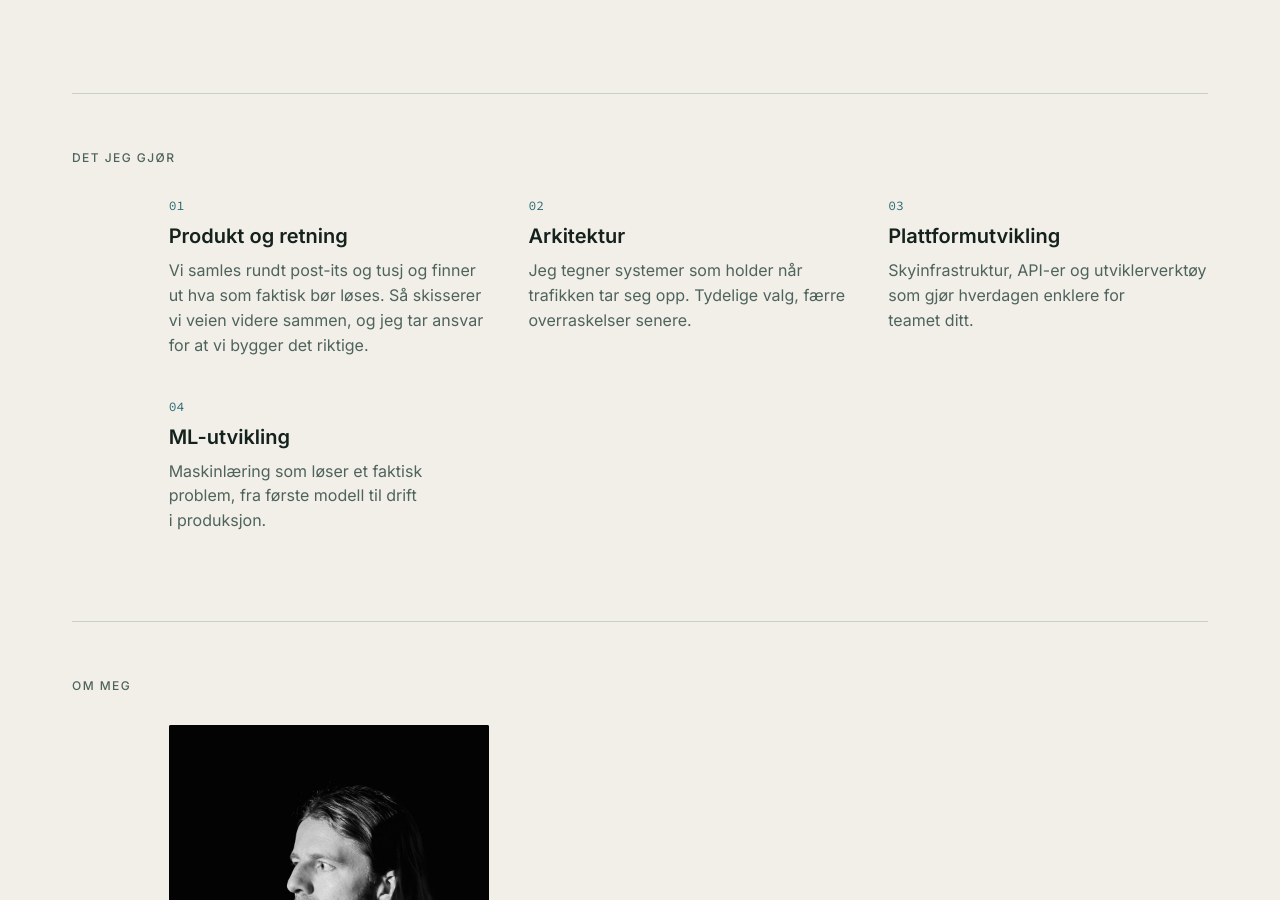
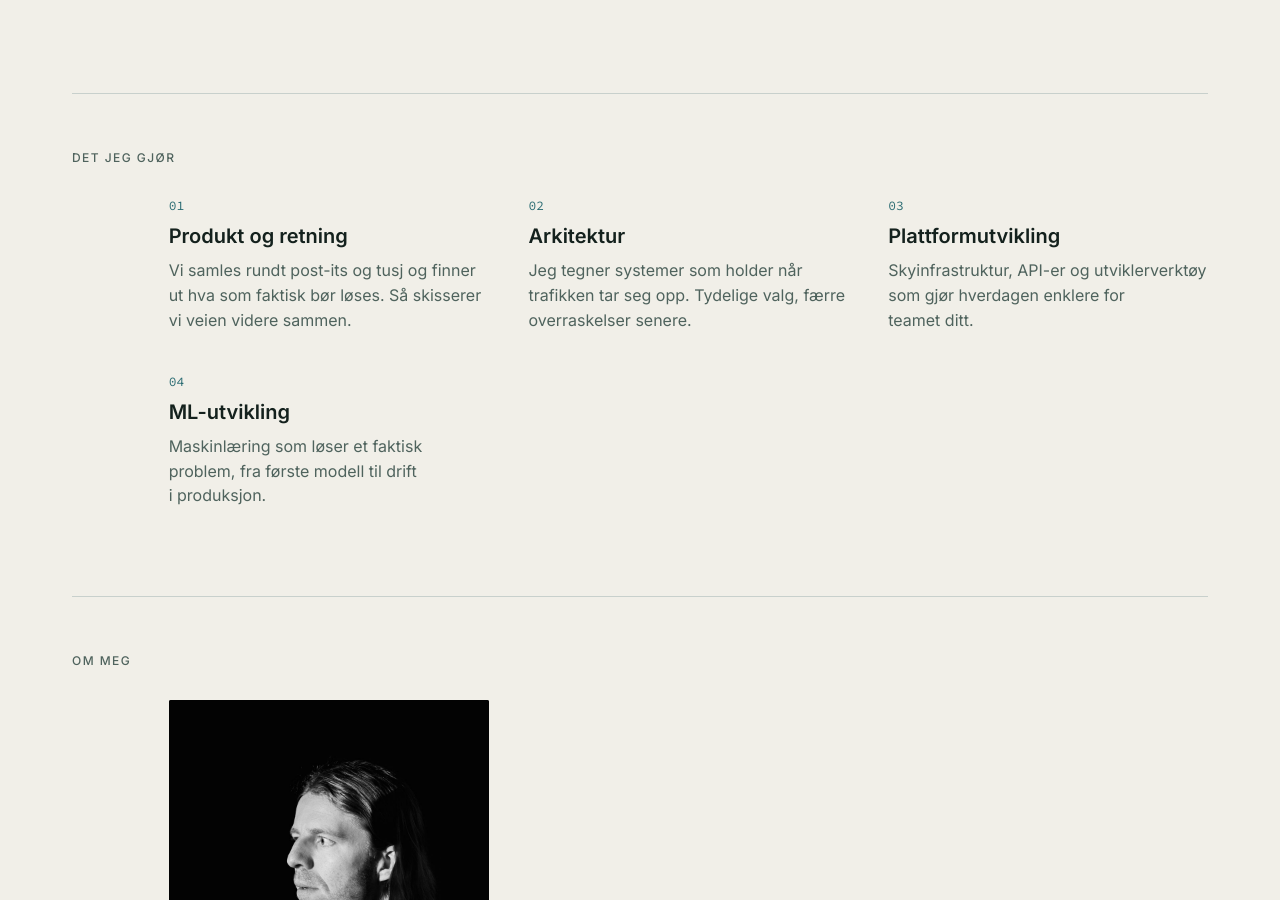
Before and after one commit to olavbm/medvind-web, a Jekyll site: the page index.html, which Jekyll copies as it is, in a window 1280 px wide and 900 px high, scrolled down 477 px. Built offline with Jekyll 4.4.1, drawn with Linux system fonts in a browser that asks for light colours.

Commit message:
Kortere tekst under Produkt og retning

```diff
--- a/index.html
+++ b/index.html
@@ -43,7 +43,7 @@
         <div class="service">
           <div class="service__num">01</div>
           <h3>Produkt og retning</h3>
-          <p>Vi samles rundt post-its og tusj og finner ut hva som faktisk bør løses. Så skisserer vi veien videre sammen, og jeg tar ansvar for at vi bygger det riktige.</p>
+          <p>Vi samles rundt post-its og tusj og finner ut hva som faktisk bør løses. Så skisserer vi veien videre sammen.</p>
         </div>
         <div class="service">
           <div class="service__num">02</div>
```
